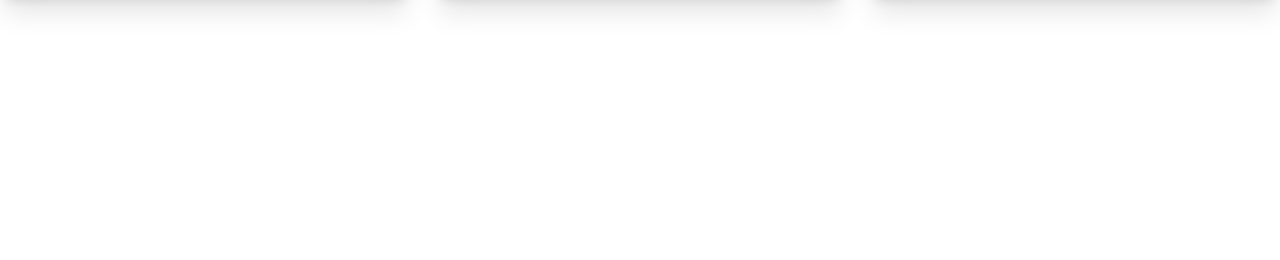
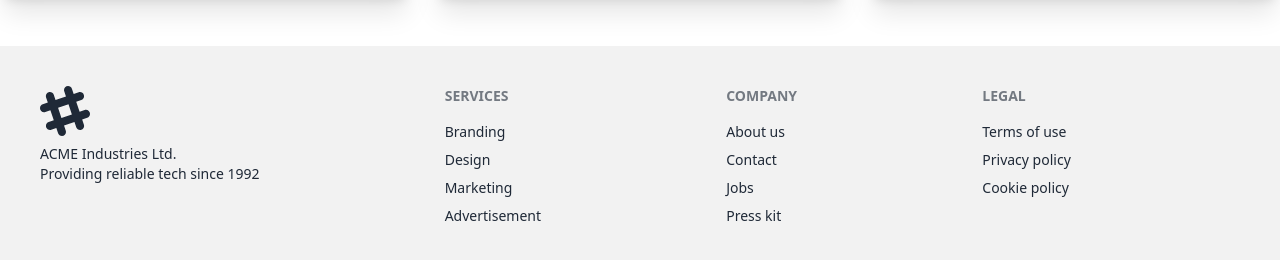
Before and after one commit to Zahidulislammaruf/haya-blog, a React (Vite) app: page / in a window 1280 px wide. Shown: the part 4281-4541 px from the top of the page. Before the commit the page ends 4327 px from the top, so only its background shows below. Built offline with nearby package versions, Linux system fonts and the light colour scheme.

Commit message:
Footer Section Added

```diff
--- /dev/null
+++ b/src/Component/Footer/Footer.jsx
@@ -0,0 +1,49 @@
+
+const Footer = () => {
+    return (
+        <div>
+           <footer className="footer bg-base-200 text-base-content p-10">
+  <aside>
+    <svg
+      width="50"
+      height="50"
+      viewBox="0 0 24 24"
+      xmlns="http://www.w3.org/2000/svg"
+      fillRule="evenodd"
+      clipRule="evenodd"
+      className="fill-current">
+      <path
+        d="M22.672 15.226l-2.432.811.841 2.515c.33 1.019-.209 2.127-1.23 2.456-1.15.325-2.148-.321-2.463-1.226l-.84-2.518-5.013 1.677.84 2.517c.391 1.203-.434 2.542-1.831 2.542-.88 0-1.601-.564-1.86-1.314l-.842-2.516-2.431.809c-1.135.328-2.145-.317-2.463-1.229-.329-1.018.211-2.127 1.231-2.456l2.432-.809-1.621-4.823-2.432.808c-1.355.384-2.558-.59-2.558-1.839 0-.817.509-1.582 1.327-1.846l2.433-.809-.842-2.515c-.33-1.02.211-2.129 1.232-2.458 1.02-.329 2.13.209 2.461 1.229l.842 2.515 5.011-1.677-.839-2.517c-.403-1.238.484-2.553 1.843-2.553.819 0 1.585.509 1.85 1.326l.841 2.517 2.431-.81c1.02-.33 2.131.211 2.461 1.229.332 1.018-.21 2.126-1.23 2.456l-2.433.809 1.622 4.823 2.433-.809c1.242-.401 2.557.484 2.557 1.838 0 .819-.51 1.583-1.328 1.847m-8.992-6.428l-5.01 1.675 1.619 4.828 5.011-1.674-1.62-4.829z"></path>
+    </svg>
+    <p>
+      ACME Industries Ltd.
+      <br />
+      Providing reliable tech since 1992
+    </p>
+  </aside>
+  <nav>
+    <h6 className="footer-title">Services</h6>
+    <a className="link link-hover">Branding</a>
+    <a className="link link-hover">Design</a>
+    <a className="link link-hover">Marketing</a>
+    <a className="link link-hover">Advertisement</a>
+  </nav>
+  <nav>
+    <h6 className="footer-title">Company</h6>
+    <a className="link link-hover">About us</a>
+    <a className="link link-hover">Contact</a>
+    <a className="link link-hover">Jobs</a>
+    <a className="link link-hover">Press kit</a>
+  </nav>
+  <nav>
+    <h6 className="footer-title">Legal</h6>
+    <a className="link link-hover">Terms of use</a>
+    <a className="link link-hover">Privacy policy</a>
+    <a className="link link-hover">Cookie policy</a>
+  </nav>
+</footer>
+        </div>
+    );
+};
+
+export default Footer;
--- a/src/Component/Home/Home.jsx
+++ b/src/Component/Home/Home.jsx
@@ -1,6 +1,7 @@
 import Articals from "../Articals/Articals";
 import BannerWithNav from "../BannerWithNav/BannerWithNav";
 import Featured from "../Featured/Featured";
+import Footer from "../Footer/Footer";
 import Populer from "../Popular/Populer";
 import Recent from "../Recent/Recent";
 
@@ -12,6 +13,7 @@
             <Populer></Populer>
             <Recent></Recent>
             <Articals></Articals>
+            <Footer></Footer>
 
         </div>
     );
```
